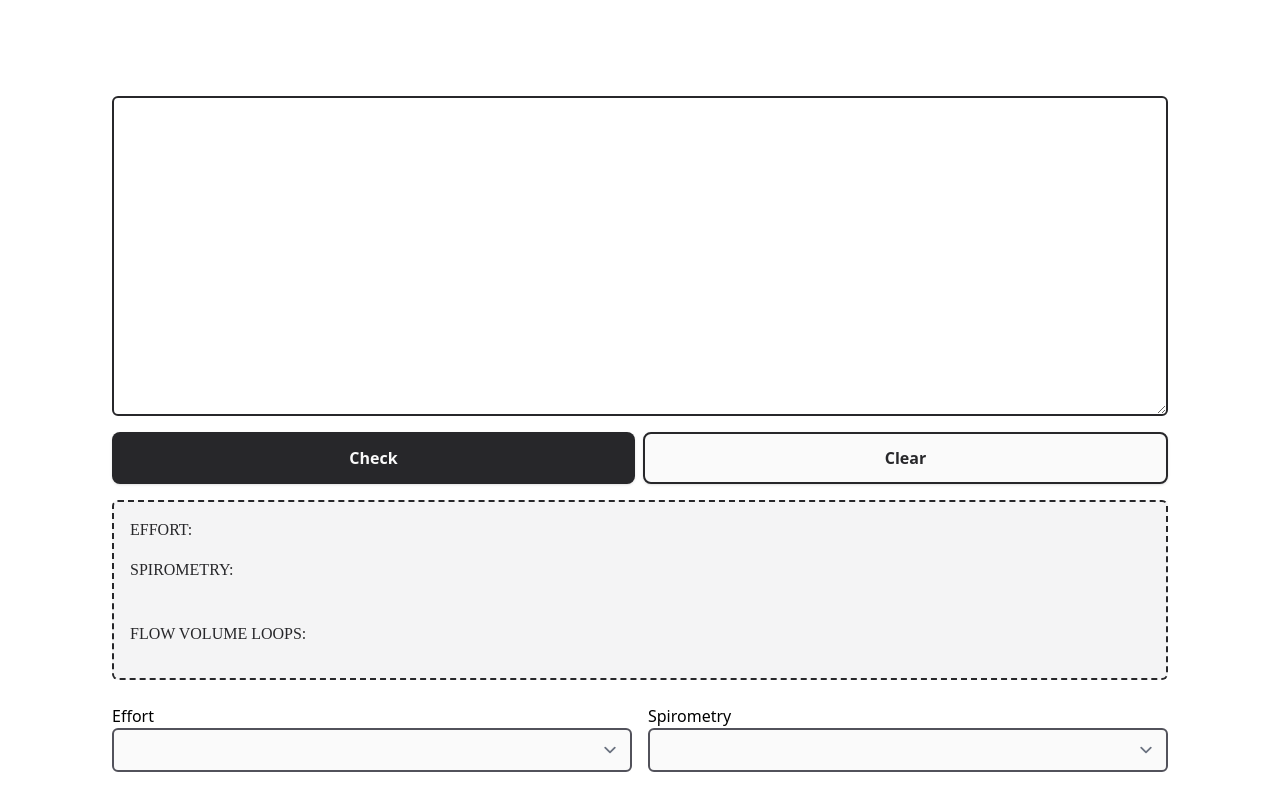
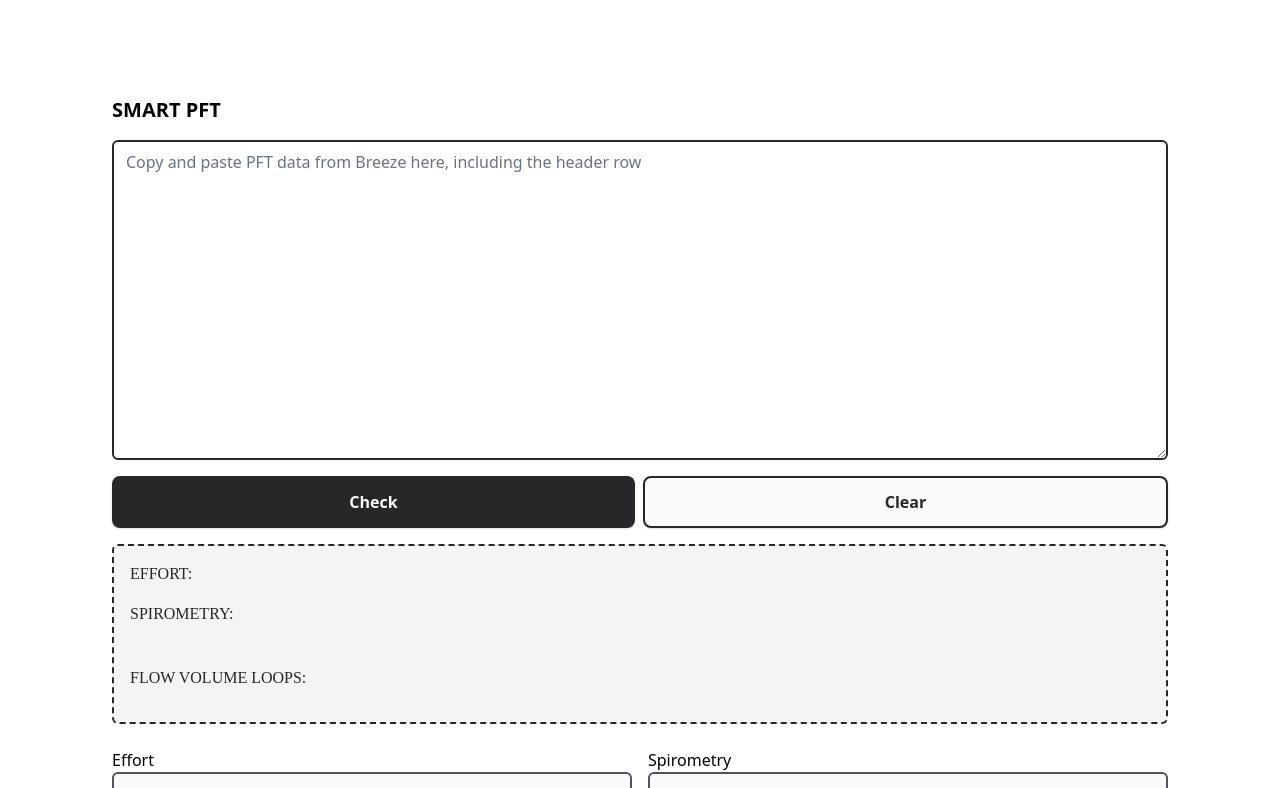
Before and after one commit to kangruixiang/pft-svelte, a Svelte app: page / in a window 1280 px wide. Shown: the top 788 px of the page. Built offline with nearby package versions, Linux system fonts and the light colour scheme; the HTML template or start-up script is replaced by a standard one; a web font is replaced by a local one.

Commit message:
added placeholder and title

```diff
--- a/src/App.svelte
+++ b/src/App.svelte
@@ -5,6 +5,7 @@
 
 <main>
   <div class="container max-w-6xl p-12 my-12 rounded-lg lg:p-12 xl:max-w-6xl">
+    <h1>Smart PFT</h1>
     <Pft />
   </div>
 </main>
--- a/src/Pft.svelte
+++ b/src/Pft.svelte
@@ -279,6 +279,7 @@
     type="text"
     on:change={setVariables}
     bind:value={inputText}
+    placeholder="Copy and paste PFT data from Breeze here, including the header row"
   />
 
   <div class="flex space-x-2">
```
Also changed, not shown: src/Untitled.png (added), 3 other files (tests, documents, lock files or other folders).
